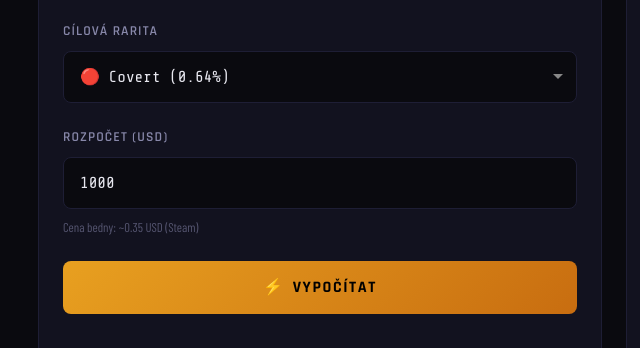
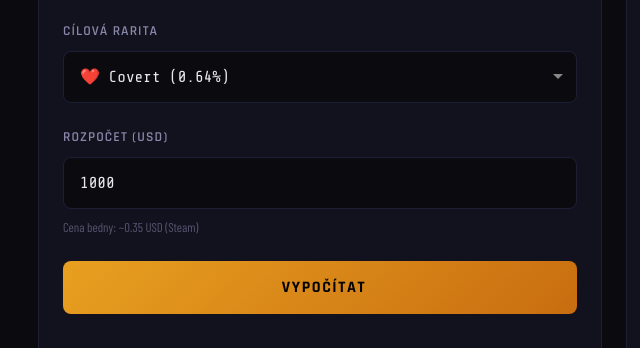
Before and after one commit to Rudisss09/web_projekt_okurka, a plain HTML site: page test.html in a window 1280 px wide. Shown: the part 1318-1666 px from the top of the page, 26-666 px from the left. Drawn offline with nearby package versions, Linux system fonts and the light colour scheme; a web font is replaced by a local one.

Commit message:
Add files via upload

```diff
--- a/test.html
+++ b/test.html
@@ -158,11 +158,11 @@
               <label for="target-rarity" class="input-label">Cílová rarita</label>
               <div class="select-wrapper">
                 <select id="target-rarity" class="input-field select-field" aria-label="Vyber cílovou raritu">
-                  <option value="covert">🔴 Covert (0.64%)</option>
-                  <option value="classified">🟣 Classified (3.20%)</option>
-                  <option value="restricted">🔵 Restricted (15.98%)</option>
+                  <option value="covert">❤️ Covert (0.64%)</option>
+                  <option value="classified">🩷 Classified (3.20%)</option>
+                  <option value="restricted">💜 Restricted (15.98%)</option>
                   <option value="milspec">💙 Mil-Spec (79.92%)</option>
-                  <option value="knife">🟡 Knife / Gloves (0.26%)</option>
+                  <option value="knife">💛 Knife / Gloves (0.26%)</option>
                   <option value="stattrak-covert">✨ StatTrak™ Covert (0.064%)</option>
                   <option value="stattrak-knife">✨ StatTrak™ Knife (0.026%)</option>
                 </select>
@@ -187,7 +187,7 @@
             </div>
 
             <button class="calc-btn" id="calculate-btn" aria-label="Spustit výpočet pravděpodobnosti">
-              <span class="btn-icon" aria-hidden="true">⚡</span>
+              <span class="btn-icon" aria-hidden="true"></span>
               Vypočítat
             </button>
           </div>
@@ -334,7 +334,7 @@
             </div>
             <div class="sim-btn-row">
               <button class="calc-btn" id="open-case-btn" aria-label="Otevřít bednu">
-                <span aria-hidden="true">🎁</span> Otevřít bednu
+                <span aria-hidden="true"></span> Otevřít bednu
               </button>
               <button class="reset-btn" id="reset-sim-btn" aria-label="Resetovat simulátor">
                 Resetovat
```
